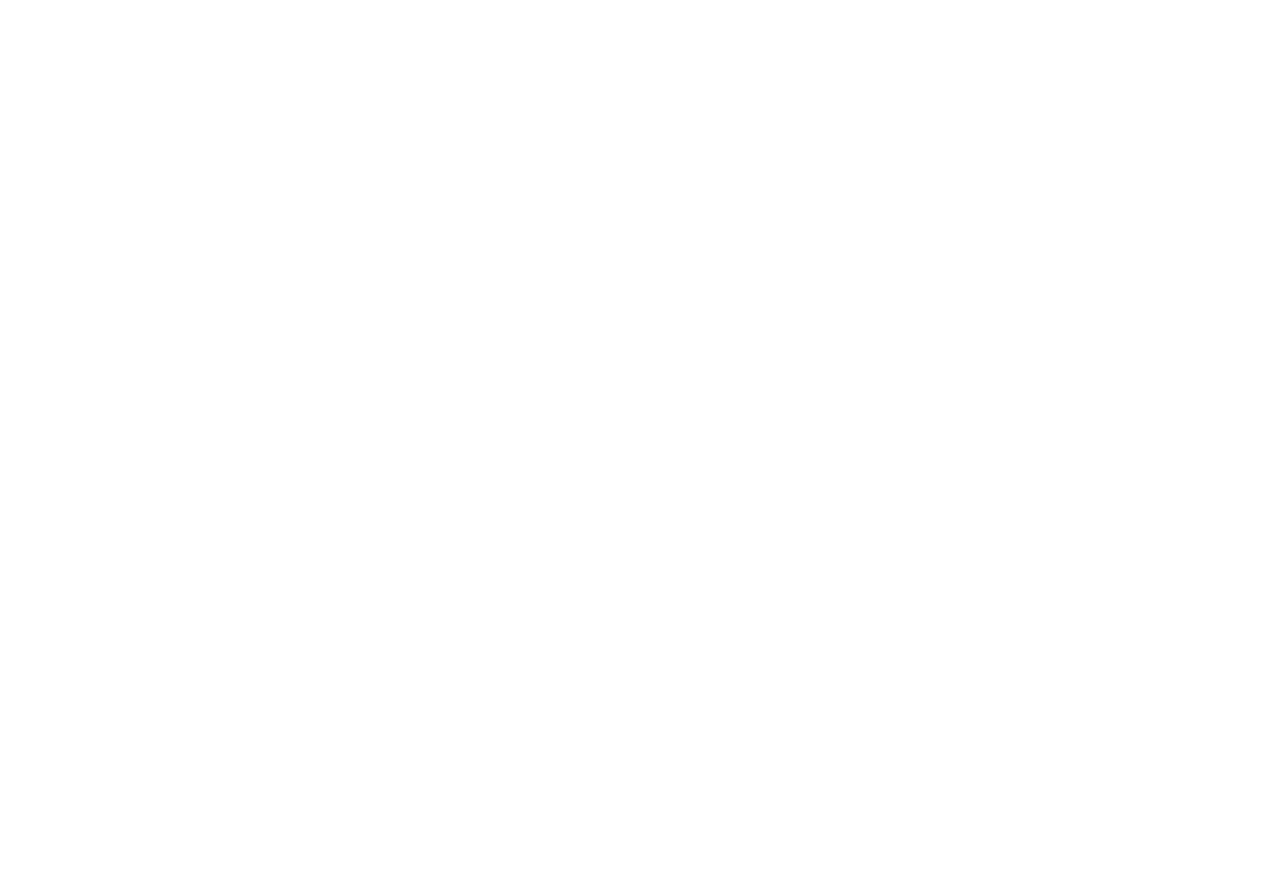
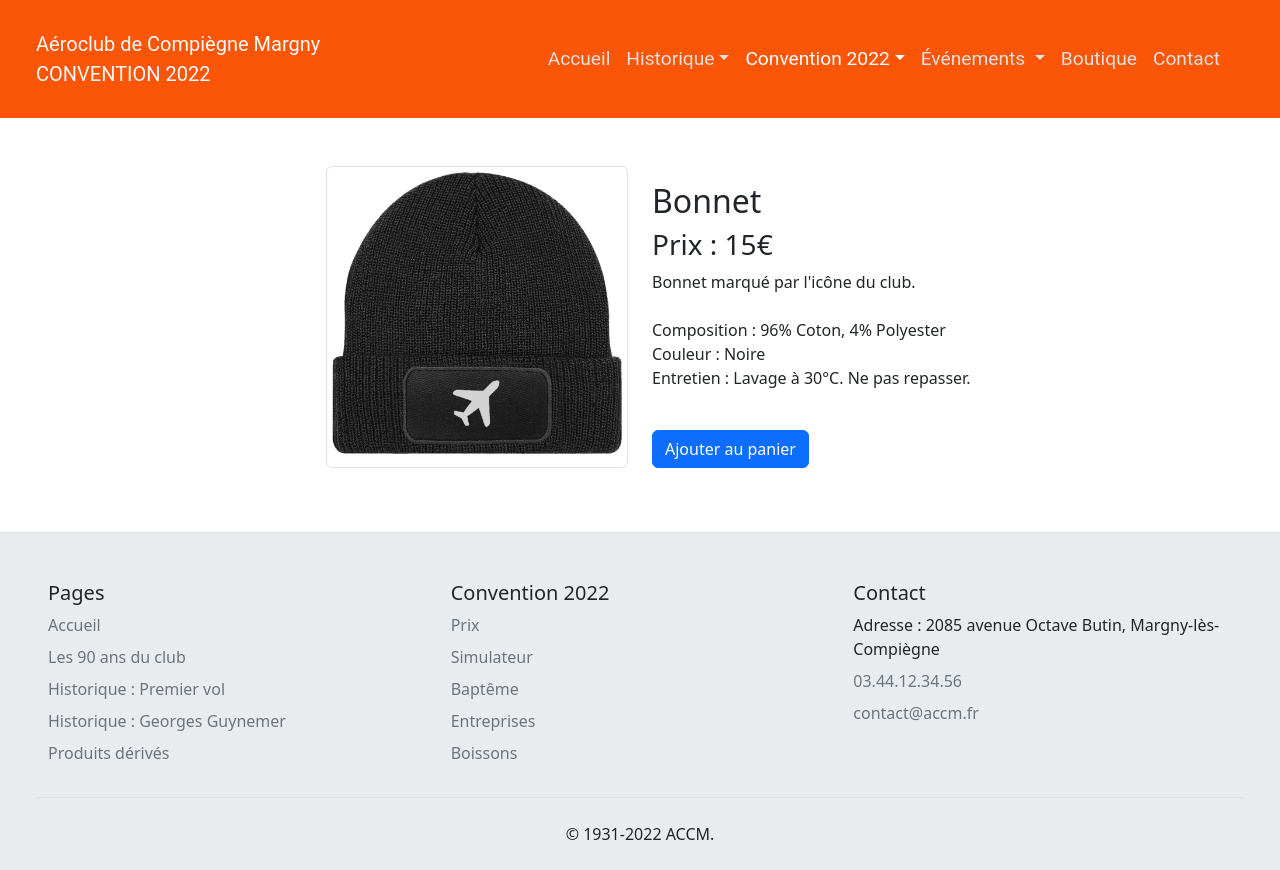
Before and after one commit to SaidBoudjenane/accm, a plain HTML site: page shop/bonnet.html in a window 1280 px wide. Before the commit the page ends 800 px from the top, so only its background shows below. Drawn offline with nearby package versions, Linux system fonts and the light colour scheme.

Commit message:
Ajout de la page du bonnet

```diff
--- /dev/null
+++ b/assets/css/shop.css
@@ -0,0 +1,55 @@
+footer {
+    background-color: #e9ecef;
+}
+
+body {
+    overflow-x: hidden;
+}
+
+.card-img-top {
+    object-fit: contain;
+}
+
+@import url('https://fonts.googleapis.com/css2?family=Roboto:wght@300&display=swap');
+
+
+.navbar {
+    background-color: #fb5607;
+    font-family: 'roboto', serif;
+    box-shadow: 1px 1px 3px rgba(255, 255, 255, 0.54);
+    font-size: 1.2em;
+}
+
+a{
+    color: #8338ec;
+}
+
+.btn-contact{
+    /* color: var(--bs-teal); */
+    color: #8338ec;
+    border-color: var(--bs-teal);
+    transition: 0.5s;
+    font-weight: bold;
+}
+
+.btn-contact:hover,
+.btn-contact:active{
+    color: #fff;
+    background-color: #3a86ff;
+
+}
+
+@media screen and (min-width: 992px) {
+    #navbarNavDropdown {
+        display: flex;
+        justify-content: flex-end;
+    }
+
+    .navbar .nav-link {
+        color: rgb(224, 224, 224);
+    }
+
+    .nav-link.active {
+        color: white !important;
+    }
+}
--- a/shop/bonnet.html
+++ b/shop/bonnet.html
@@ -0,0 +1,146 @@
+<!DOCTYPE html>
+<html lang="fr">
+
+<head>
+    <meta charset="UTF-8">
+    <meta http-equiv="X-UA-Compatible" content="IE=edge">
+    <meta name="viewport" content="width=device-width, initial-scale=1.0">
+    <link href="https://cdn.jsdelivr.net/npm/bootstrap@5.2.2/dist/css/bootstrap.min.css" rel="stylesheet"
+        integrity="sha384-Zenh87qX5JnK2Jl0vWa8Ck2rdkQ2Bzep5IDxbcnCeuOxjzrPF/et3URy9Bv1WTRi" crossorigin="anonymous">
+    <link href="../assets/css/shop.css" rel="stylesheet">
+    <title>Tarifs - ACCM</title>
+</head>
+
+<body>
+    <div class="container-fluid p-0">
+        <header>
+            <nav class="navbar navbar-expand-lg p-4">
+                <div class="container-fluid">
+                    <a class="navbar-brand text-light" href="#">Aéroclub de Compiègne Margny<br>CONVENTION 2022</a>
+                    <button class="navbar-toggler" type="button" data-bs-toggle="offcanvas"
+                        data-bs-target="#offcanvasNavbar" aria-controls="offcanvasNavbar">
+                        <span class="navbar-toggler-icon"></span>
+                    </button>
+                    <div class="offcanvas offcanvas-end" tabindex="-1" id="offcanvasNavbar"
+                        aria-labelledby="offcanvasNavbarLabel">
+                        <div class="offcanvas-header">
+                            <h5 class="offcanvas-title" id="offcanvasNavbarLabel">Menu</h5>
+                            <button type="button" class="btn-close" data-bs-dismiss="offcanvas"
+                                aria-label="Close"></button>
+                        </div>
+                        <div class="offcanvas-body">
+                            <ul class="navbar-nav justify-content-end flex-grow-1 pe-3">
+                                <li class="nav-item">
+                                    <a class="nav-link" aria-current="page" href="#">Accueil</a>
+                                </li>
+                                <li class="nav-item dropdown">
+                                    <a class="nav-link dropdown-toggle" href="#" role="button" data-bs-toggle="dropdown"
+                                        aria-expanded="false">Historique</a>
+                                    <ul class="dropdown-menu">
+                                        <li>
+                                            <div class="dropdown-item" href="#">Premier vol</div>
+                                            <div class="dropdown-item" href="#">Georges Guynemer</div>
+                                        </li>
+                                    </ul>
+                                </li>
+                                <li class="nav-item dropdown">
+                                    <a class="nav-link dropdown-toggle active" href="#" role="button" data-bs-toggle="dropdown"
+                                        aria-expanded="false">Convention 2022</a>
+                                    <ul class="dropdown-menu">
+                                        <li>
+                                            <div class="dropdown-item" href="#">Prix</div>
+                                            <div class="dropdown-item" href="#">Simulateur</div>
+                                            <div class="dropdown-item" href="#">Baptêmes</div>
+                                            <div class="dropdown-item" href="#">Entreprises</div>
+                                            <div class="dropdown-item" href="#">Boissons</div>
+                                        </li>
+                                    </ul>
+                                </li>
+                                <li class="nav-item dropdown">
+                                    <a class="nav-link dropdown-toggle" href="#" role="button" data-bs-toggle="dropdown"
+                                        aria-expanded="false">
+                                        Événements
+                                    </a>
+                                    <ul class="dropdown-menu">
+                                        <li><a class="dropdown-item" href="#">Les 90 ans du club</a></li>
+                                    </ul>
+                                </li>
+                                <li class="nav-item">
+                                    <a class="nav-link" aria-current="page" href="shop.html">Boutique</a>
+                                </li>
+                                <li class="nav-item">
+                                    <a class="nav-link" aria-current="page" href="contact.html">Contact</a>
+                                </li>
+                            </ul>
+                        </div>
+                    </div>
+            </nav>
+        </header>
+
+        <main>
+            <div class="row my-5">
+                <div class="offset-3 col-3">
+                    <img src="../assets/img/shop_cap.png" alt="Bonnet ACCM" width="350px" class="img-fluid img-thumbnail">
+                </div>
+                <div class="col-4 my-3">
+                    <h2>Bonnet</h2>
+                    <h3>Prix : 15€</h3>
+                    <p>Bonnet marqué par l'icône du club.<br><br>Composition : 96% Coton, 4% Polyester<br>Couleur : Noire<br>Entretien : Lavage à 30°C. Ne pas repasser.</p>
+                    </p>
+                    <button class="btn btn-primary mt-4">Ajouter au panier</button>
+                </div>
+            </div>
+        </main>
+
+        <footer class="border-top p-5 pb-2">
+            <div class="row">
+                <div class="col-4 col-md-4">
+                    <h5>Pages</h5>
+                    <ul class="nav flex-column">
+                        <li class="nav-item mb-2"><a href="#" class="nav-link p-0 text-muted">Accueil</a></li>
+                        <li class="nav-item mb-2"><a href="#" class="nav-link p-0 text-muted">Les 90 ans du club</a>
+                        </li>
+                        <li class="nav-item mb-2"><a href="#" class="nav-link p-0 text-muted">Historique : Premier
+                                vol</a></li>
+                        <li class="nav-item mb-2"><a href="#" class="nav-link p-0 text-muted">Historique : Georges
+                                Guynemer</a></li>
+                        <li class="nav-item mb-2"><a href="#" class="nav-link p-0 text-muted">Produits dérivés</a></li>
+                    </ul>
+                </div>
+
+                <div class="col-4 col-md-4">
+                    <h5>Convention 2022</h5>
+                    <ul class="nav flex-column">
+                        <li class="nav-item mb-2"><a href="#" class="nav-link p-0 text-muted">Prix</a></li>
+                        <li class="nav-item mb-2"><a href="#" class="nav-link p-0 text-muted">Simulateur</a></li>
+                        <li class="nav-item mb-2"><a href="#" class="nav-link p-0 text-muted">Baptême</a></li>
+                        <li class="nav-item mb-2"><a href="#" class="nav-link p-0 text-muted">Entreprises</a></li>
+                        <li class="nav-item mb-2"><a href="#" class="nav-link p-0 text-muted">Boissons</a></li>
+                    </ul>
+                </div>
+
+                <div class="col-4 col-md-4">
+                    <h5>Contact</h5>
+                    <ul class="nav flex-column">
+                        <li class="nav-item mb-2"><span>Adresse : 2085 avenue Octave Butin, Margny-lès-Compiègne</span>
+                        </li>
+                        <li class="nav-item mb-2"><a href="tel:+33344123456"
+                                class="nav-link p-0 text-muted">03.44.12.34.56</a></li>
+                        <li class="nav-item mb-2"><a href="mailto:contact@accm.fr"
+                                class="nav-link p-0 text-muted">contact@accm.fr</a></li>
+                    </ul>
+                </div>
+
+                <div class="d-flex flex-column flex-sm-row justify-content-center pt-4 mt-4 border-top">
+                    <p>© 1931-2022 ACCM.</p>
+                </div>
+            </div>
+
+        </footer>
+    </div>
+    <script src="https://cdn.jsdelivr.net/npm/bootstrap@5.2.2/dist/js/bootstrap.bundle.min.js"
+        integrity="sha384-OERcA2EqjJCMA+/3y+gxIOqMEjwtxJY7qPCqsdltbNJuaOe923+mo//f6V8Qbsw3"
+        crossorigin="anonymous"></script>
+</body>
+
+</html>
```
Also changed, not shown: index.html (+2 -1 lines).
